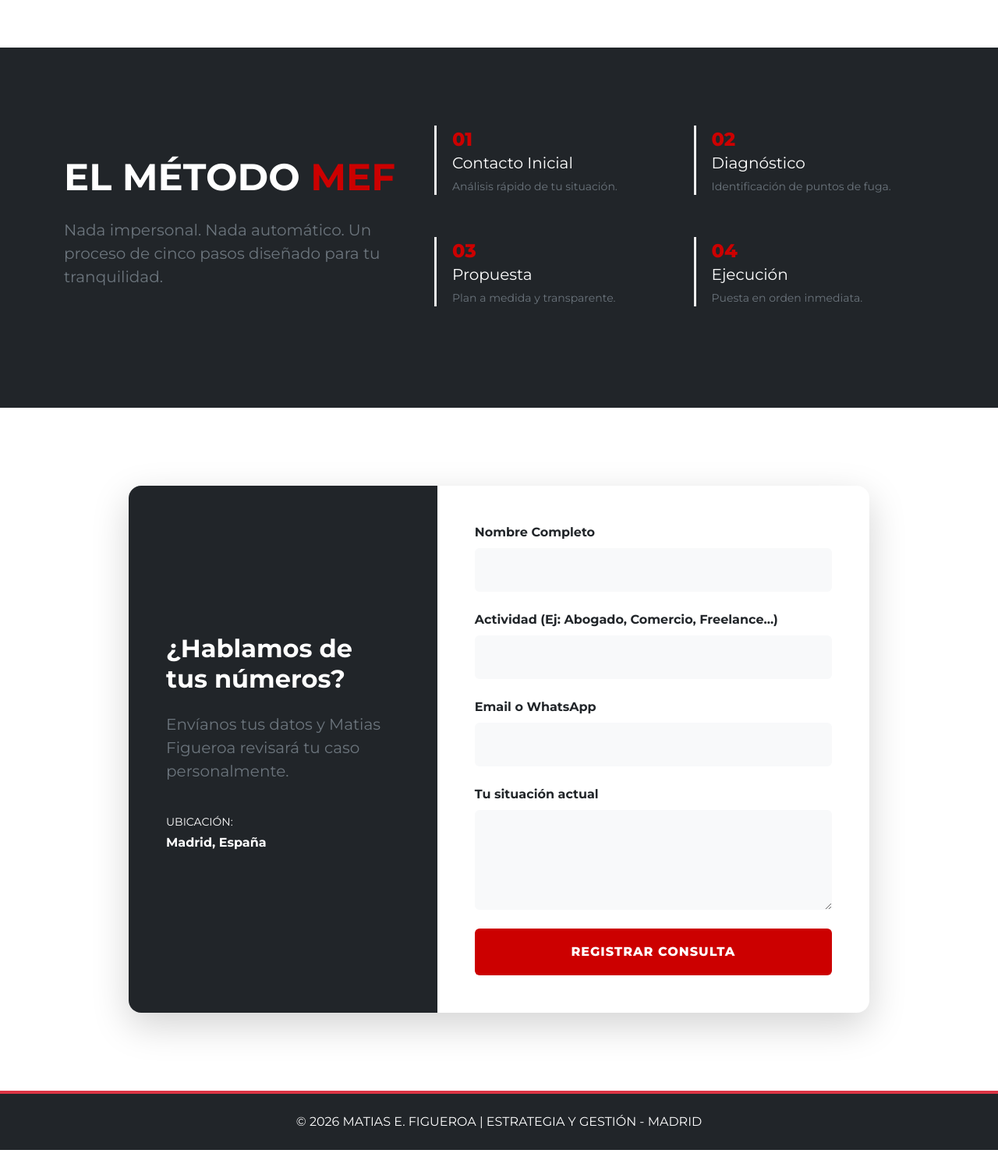
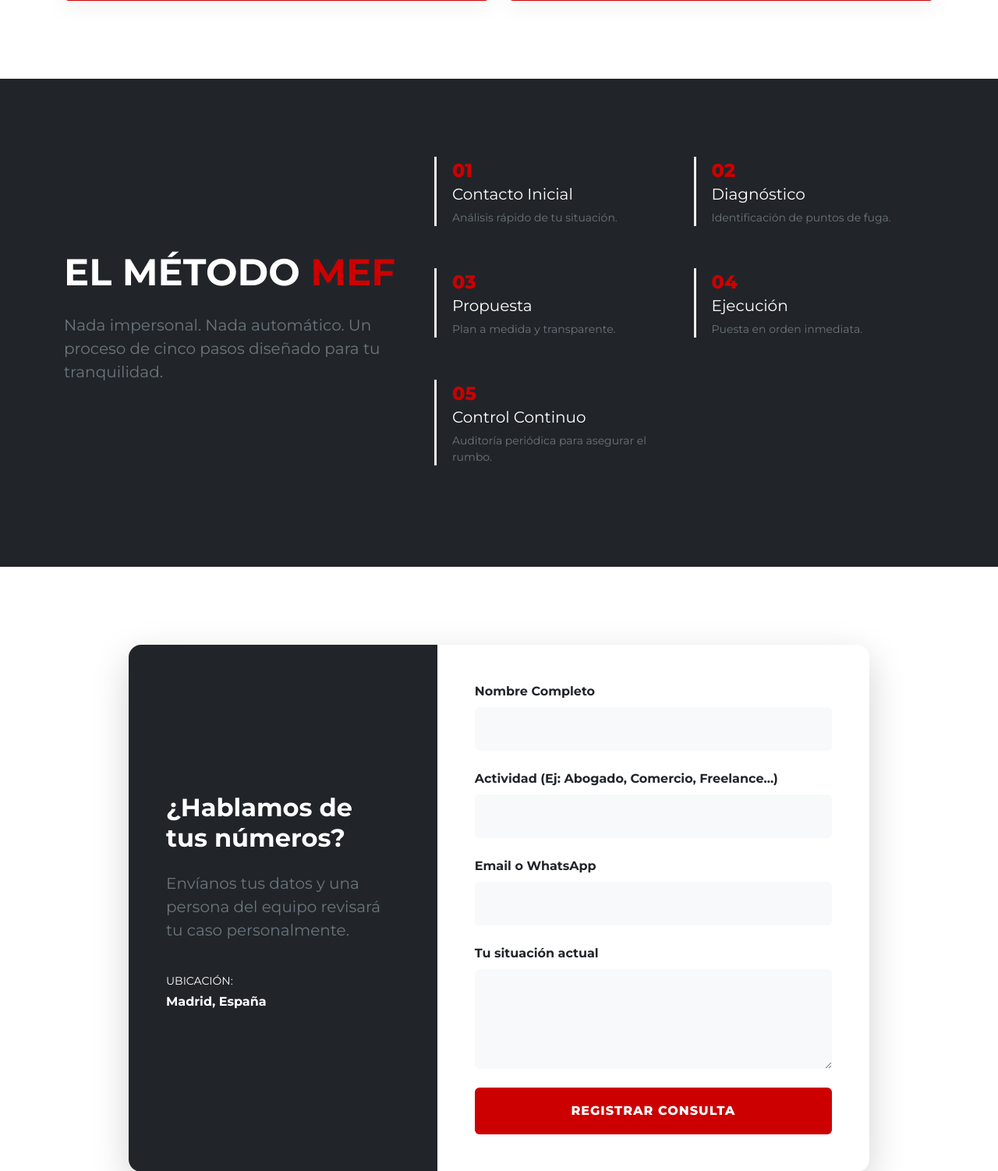
Before and after one commit to consultora-mef/consultora-mef, a Flask app: page / in a window 1280 px wide. Shown: the part 1952-3454 px from the top of the page at 78% size. Before the commit the page ends 3427 px from the top, so only its background shows below. Run offline with Flask 3, Linux system fonts and the light colour scheme.

Commit message:
Update index.html with new navigation and contact info
Added a new navigation link to the header for 'Quiénes Somos'. Updated the contact section to mention that a team member will review the case personally.

```diff
--- a/templates/index.html
+++ b/templates/index.html
@@ -129,6 +129,9 @@
                 <div class="lema-mef" data-aos="fade-up" data-aos-duration="1200">
                     ESTRATEGIA | CONTABILIDAD | FISCALIDAD
                 </div>
+                <div class="mt-3" data-aos="fade-up" data-aos-delay="100">
+                    <a href="/quienes-somos" class="text-dark text-decoration-none fw-bold text-uppercase" style="font-size: 0.9rem; letter-spacing: 1px;">Quiénes Somos</a>
+                </div>
             </div>
         </div>
     </nav>
@@ -236,6 +239,13 @@
                                 <p class="small text-secondary">Puesta en orden inmediata.</p>
                             </div>
                         </div>
+                        <div class="col-sm-6" data-aos="fade-up" data-aos-delay="500">
+                            <div class="paso-box">
+                                <span class="numero-mef">05</span>
+                                <h5>Control Continuo</h5>
+                                <p class="small text-secondary">Auditoría periódica para asegurar el rumbo.</p>
+                            </div>
+                        </div>
                     </div>
                 </div>
             </div>
@@ -249,7 +259,7 @@
                     <div class="row">
                         <div class="col-md-5 bg-dark p-5 text-white d-flex flex-column justify-content-center">
                             <h2 class="fw-bold mb-4">¿Hablamos de tus números?</h2>
-                            <p class="fs-5 text-secondary">Envíanos tus datos y Matias Figueroa revisará tu caso personalmente.</p>
+                            <p class="fs-5 text-secondary">Envíanos tus datos y una persona del equipo revisará tu caso personalmente.</p>
                             <div class="mt-4">
                                 <p class="small mb-1">UBICACIÓN:</p>
                                 <p class="fw-bold">Madrid, España</p>
```
